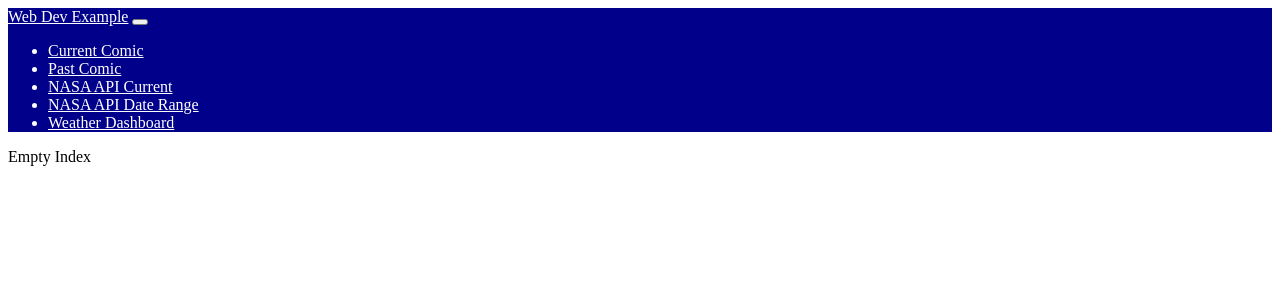
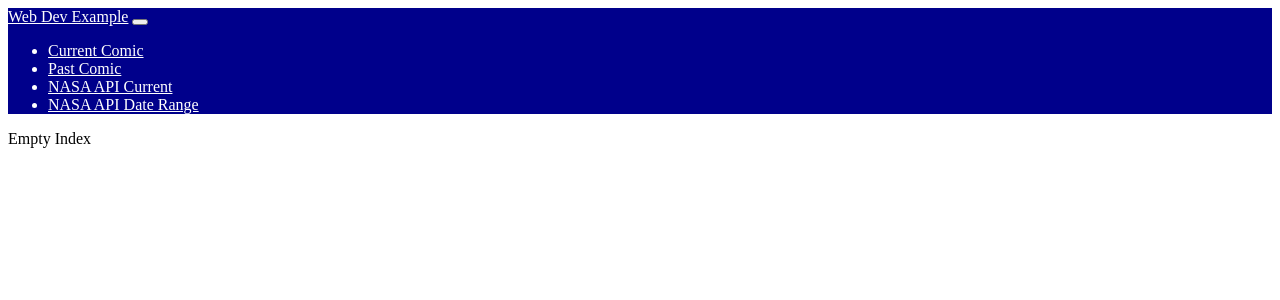
Before and after one commit to dionvolifnapp/StateManagement, a React app in the folder demo/src/main/react/: page / in a window 1280 px wide. Shown: the top 300 px of the page. Built offline with nearby package versions, Linux system fonts and the light colour scheme; the HTML template or start-up script is replaced by a standard one.

Commit message:
Update Nav.js

```diff
--- a/demo/src/main/react/components/nav/Nav.js
+++ b/demo/src/main/react/components/nav/Nav.js
@@ -23,9 +23,6 @@ const Nav = () => {
                          <li className="nav-item">
                             <Link className="nav-link" to="/nasa-apod" style={{ color: 'white' }}>NASA API Date Range</Link> {/* Use Link component */}
                         </li>
-                        <li className="nav-item">
-                            <Link className="nav-link" to="/weather-dashboard" style={{ color: 'white' }}>Weather Dashboard</Link> {/* Use Link component */}
-                        </li>
                     </ul>
                 </div>
             </div>
```
